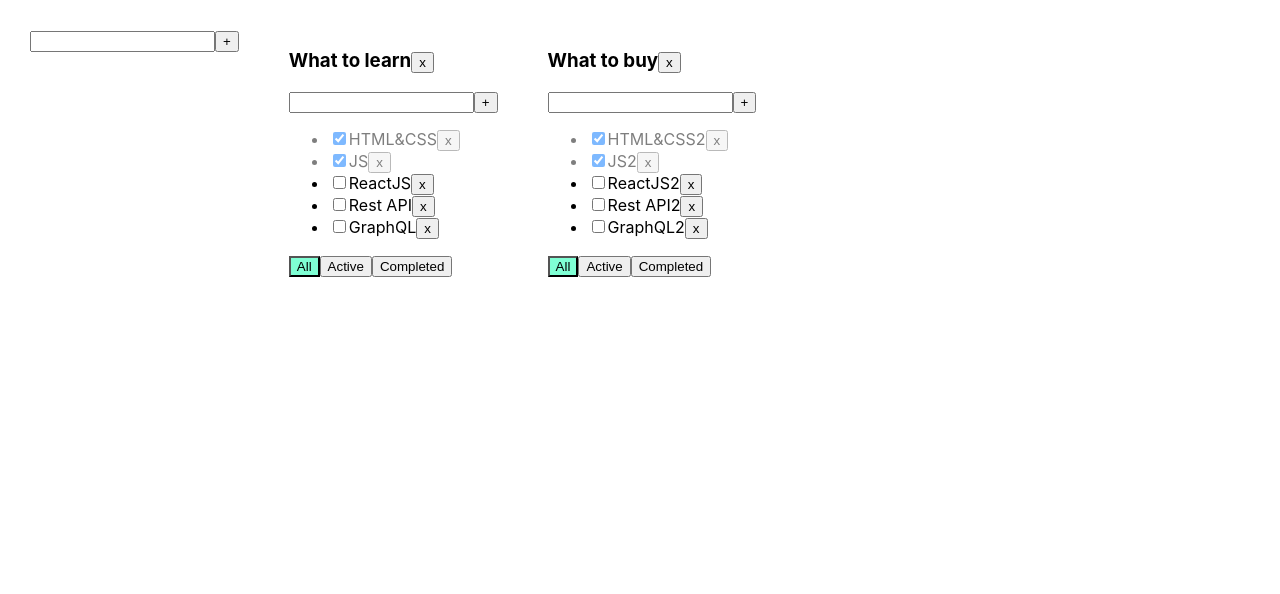
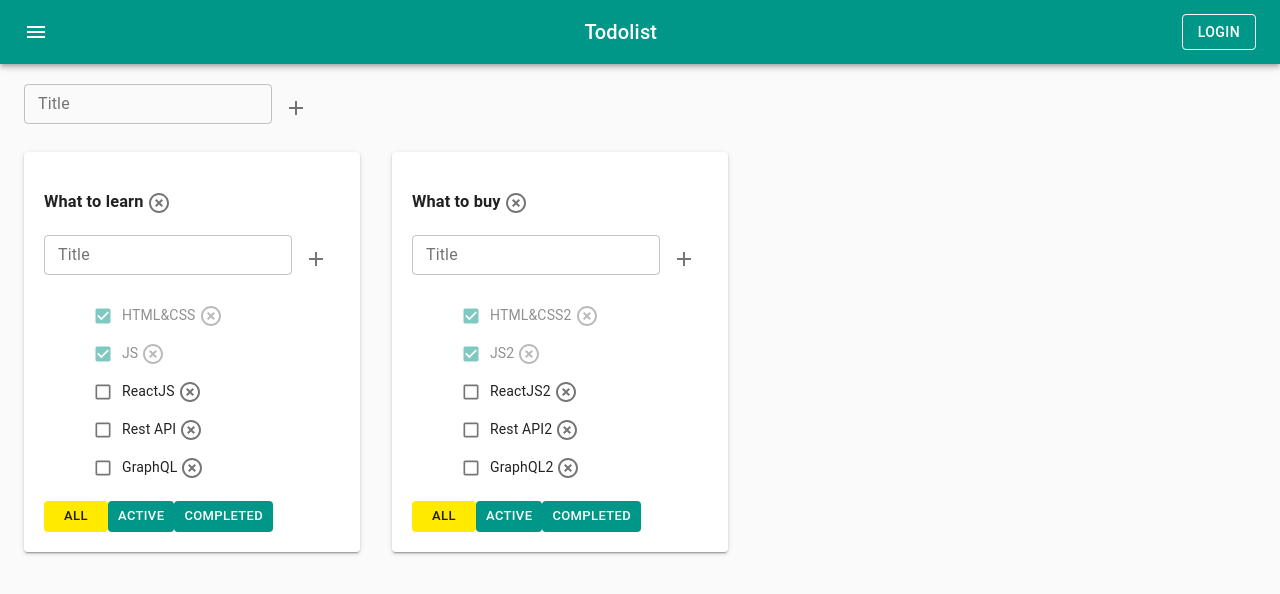
Before and after one commit to Arturp1994/it-incubator-todolist, a React (Create React App) app: page / in a window 1280 px wide. Shown: the top 594 px of the page. Built offline with nearby package versions, Linux system fonts and the light colour scheme.

Commit message:
Todo list 7

```diff
--- a/package.json
+++ b/package.json
@@ -3,6 +3,8 @@
   "version": "0.1.0",
   "private": true,
   "dependencies": {
+    "@material-ui/core": "^4.12.4",
+    "@material-ui/icons": "^4.11.3",
     "@testing-library/jest-dom": "^4.2.4",
     "@testing-library/react": "^9.3.2",
     "@testing-library/user-event": "^7.1.2",
--- a/src/AddItemForm.tsx
+++ b/src/AddItemForm.tsx
@@ -1,4 +1,7 @@
 import React, {ChangeEvent, KeyboardEvent, useState} from 'react';
+import {IconButton, TextField} from "@material-ui/core";
+import {Add} from "@material-ui/icons";
+
 
 type AddItemFormPropsType ={
     addItem: (title:string)=>void
@@ -28,12 +31,17 @@ export const AddItemForm: React.FC<AddItemFormPropsType> = ({addItem})=>{
 
     return(
         <div>
-            <input value={title}
-                   onChange={onChangeHandler}
-                   onKeyPress={onKeyPressHandlerItem}
-                   className={error ? "error" : ""}
+            <TextField
+            size={"small"}
+            variant={'outlined'}
+            value={title}
+            onChange={onChangeHandler}
+            onKeyPress={onKeyPressHandlerItem}
+            label={"Title"}
             />
-            <button onClick={onClickAddTaskItem}>+</button>
+            <IconButton onClick={onClickAddTaskItem}>
+                <Add/>
+            </IconButton>
             {error && <div className="error-message">{error}</div>}
         </div>
     )
--- a/src/App.css
+++ b/src/App.css
@@ -1,22 +1,5 @@
-.App {
-  padding: 30px;
-  display: flex;
-}
-
-.App > div {
-  margin-right: 50px;
-}
-
-.error {
-  border: red 1px solid;
-}
-
 .error-message {
   color: red;
-}
-
-.active-filter {
-  background-color: aquamarine;
 }
 
 .is-done {
--- a/src/App.tsx
+++ b/src/App.tsx
@@ -3,6 +3,8 @@ import './App.css';
 import {Todolist} from './Todolist';
 import {v1} from "uuid";
 import {AddItemForm} from "./AddItemForm";
+import {AppBar, Button, Container, Grid, IconButton, Paper, Toolbar, Typography} from "@material-ui/core";
+import {Menu} from "@material-ui/icons";
 
 export type todolistsType = {
     id: string
@@ -38,54 +40,70 @@ function App() {
         ]
     });
 
-    function removeTodolist (todolistID: string){
-        let filterTodolist = todolists.filter(tl=>tl.id !== todolistID)
+    function removeTodolist(todolistID: string) {
+        let filterTodolist = todolists.filter(tl => tl.id !== todolistID)
         setTodolists(filterTodolist)
         delete tasks[todolistID]
         setTasks({...tasks})
     }
 
     function removeTask(todolistID: string, id: string) {
-        setTasks({...tasks,[todolistID]:tasks[todolistID].filter(t => t.id != id)})
+        setTasks({...tasks, [todolistID]: tasks[todolistID].filter(t => t.id != id)})
         // let filteredTasks = tasks.filter(t => t.id != id);
         // setTasks(filteredTasks);
     }
 
     function addTask(todolistID: string, title: string) {
         let newTask = {id: v1(), title: title, isDone: false};
-        setTasks({...tasks, [todolistID]:[newTask,...tasks[todolistID]]})
+        setTasks({...tasks, [todolistID]: [newTask, ...tasks[todolistID]]})
 
     }
 
     function changeStatus(todolistID: string, taskId: string, isDone: boolean) {
-        setTasks({...tasks, [todolistID]:tasks[todolistID].map(m=>m.id===taskId ? {...m, isDone:isDone}: m)})
+        setTasks({...tasks, [todolistID]: tasks[todolistID].map(m => m.id === taskId ? {...m, isDone: isDone} : m)})
 
     }
-    const changeTaskTitle = (taskId:string, title:string, todolistID:string) => {
-        setTasks({...tasks, [todolistID]:tasks[todolistID].map(m=>m.id===taskId ? {...m, title:title}: m)})
+
+    const changeTaskTitle = (taskId: string, title: string, todolistID: string) => {
+        setTasks({...tasks, [todolistID]: tasks[todolistID].map(m => m.id === taskId ? {...m, title: title} : m)})
     }
 
     function changeFilter(todolistID: string, value: FilterValuesType) {
-        setTodolists(todolists.map(filtered=>filtered.id===todolistID ? {...filtered, filter: value} : filtered))
+        setTodolists(todolists.map(filtered => filtered.id === todolistID ? {...filtered, filter: value} : filtered))
     }
 
     function changeTodolistTitle(todolistID: string, title: string) {
-        setTodolists(todolists.map(filtered=>filtered.id===todolistID ? {...filtered, title: title} : filtered))
+        setTodolists(todolists.map(filtered => filtered.id === todolistID ? {...filtered, title: title} : filtered))
     }
 
-const addTodoList = (title:string) => {
+    const addTodoList = (title: string) => {
         const newTodoListID = v1()
         const newTodoList: todolistsType = {
             id: newTodoListID,
-        title:title,
+            title: title,
             filter: "all"
         }
-    setTodolists([newTodoList,...todolists])
-    setTasks({...tasks, [newTodoListID]:[]})
+        setTodolists([newTodoList, ...todolists])
+        setTasks({...tasks, [newTodoListID]: []})
     }
     return (
         <div className="App">
+            <AppBar position={'static'}>
+                <Toolbar style={{justifyContent: "space-between"}}>
+                    <IconButton edge='start' color='inherit' aria-label='menu'>
+                        <Menu/>
+                    </IconButton>
+                    <Typography variant={'h6'}>
+                        Todolist
+                    </Typography>
+                    <Button color="inherit" variant={'outlined'}>Login</Button>
+                </Toolbar>
+            </AppBar>
+            <Container fixed>
+                <Grid container style={{padding: "20px 0"}}>
                     <AddItemForm addItem={addTodoList}/>
+                </Grid>
+                <Grid container spacing={4}>
                     {todolists.map((t) => {
                         let tasksForTodolist = tasks[t.id];
                         if (t.filter === "active") {
@@ -95,9 +113,9 @@ const addTodoList = (title:string) => {
                             tasksForTodolist = tasks[t.id].filter(t => t.isDone === true);
                         }
                         return (
-
+                            <Grid item key={t.id}>
+                                <Paper elevation={2} style={{padding: "20px"}}>
                                     <Todolist
-                        key={t.id}
                                         todolistID={t.id}
                                         title={t.title}
                                         tasks={tasksForTodolist}
@@ -110,9 +128,12 @@ const addTodoList = (title:string) => {
                                         changeTaskTitle={changeTaskTitle}
                                         changeTodolistTitle={changeTodolistTitle}
                                     />
+                                </Paper>
+                            </Grid>
                         )
                     })}
-
+                </Grid>
+            </Container>
         </div>
     );
 }
--- a/src/EditableSpan.tsx
+++ b/src/EditableSpan.tsx
@@ -1,4 +1,5 @@
 import React, {ChangeEvent, KeyboardEvent, useState} from 'react';
+import {TextField} from "@material-ui/core";
 
 type EditableSpanPropsType = {
     title: string
@@ -28,13 +29,13 @@ const EditableSpan: React.FC<EditableSpanPropsType> = ({title, changeTitle}) =>
     }
     return (
         editMode
-            ? <input
+            ?
+            <TextField
                 value={text}
                 onChange={onChangeHandler}
                 onBlur={offEditMode}
                 onKeyPress={onKeyPresChangeTitle}
-                autoFocus
-                />
+                autoFocus/>
             : <span onDoubleClick={onEditMode}>{title}</span>
     );
 };
--- a/src/Todolist.tsx
+++ b/src/Todolist.tsx
@@ -2,6 +2,8 @@ import React, {ChangeEvent, KeyboardEvent, useState} from 'react';
 import {FilterValuesType} from './App';
 import {AddItemForm} from "./AddItemForm";
 import EditableSpan from "./EditableSpan";
+import {Button, Checkbox, IconButton} from "@material-ui/core";
+import {HighlightOff} from "@material-ui/icons";
 
 type TaskType = {
     id: string
@@ -18,9 +20,9 @@ type PropsType = {
     changeTaskStatus: (todolistID: string, taskId: string, isDone: boolean) => void
     filter: FilterValuesType
     todolistID: string
-    removeTodolist:(todolistID: string)=>void
-    changeTaskTitle:(taskId:string, title:string, todolistID:string)=>void
-    changeTodolistTitle: (todolistID: string, title: string)=>void
+    removeTodolist: (todolistID: string) => void
+    changeTaskTitle: (taskId: string, title: string, todolistID: string) => void
+    changeTodolistTitle: (todolistID: string, title: string) => void
 }
 
 export function Todolist(props: PropsType) {
@@ -32,46 +34,58 @@ export function Todolist(props: PropsType) {
 
 
     const onAllClickHandler = () => props.changeFilter(props.todolistID, "all");
-    const onActiveClickHandler = () => props.changeFilter(props.todolistID,"active");
-    const onCompletedClickHandler = () => props.changeFilter(props.todolistID,"completed");
-    const removeTodolist = ()=>props.removeTodolist(props.todolistID)
-    const changeTodoListTitle =(todolistTitle:string)=>props.changeTodolistTitle(props.todolistID, todolistTitle)
-
+    const onActiveClickHandler = () => props.changeFilter(props.todolistID, "active");
+    const onCompletedClickHandler = () => props.changeFilter(props.todolistID, "completed");
+    const removeTodolist = () => props.removeTodolist(props.todolistID)
+    const changeTodoListTitle = (todolistTitle: string) => props.changeTodolistTitle(props.todolistID, todolistTitle)
 
 
     return (
         <div>
             <h3>
                 <EditableSpan title={props.title} changeTitle={changeTodoListTitle}/>
-            <button onClick={removeTodolist}>x</button></h3>
+                <IconButton onClick={removeTodolist} size={'small'}>
+                    <HighlightOff/>
+                </IconButton>
+            </h3>
             <AddItemForm addItem={addTask}/>
-        <ul>
+            <ul style={{listStyle: "none"}}>
                 {
                     props.tasks.map(t => {
                         const onClickHandler = () => props.removeTask(props.todolistID, t.id)
                         const onChangeHandler = (e: ChangeEvent<HTMLInputElement>) => {
-                        props.changeTaskStatus(props.todolistID,t.id, e.currentTarget.checked);
+                            props.changeTaskStatus(props.todolistID, t.id, e.currentTarget.checked);
                         }
                         const changeTaskTitle = (taskTitle: string) => {
                             props.changeTaskTitle(t.id, taskTitle, props.todolistID)
                         }
                         return <li key={t.id} className={t.isDone ? "is-done" : ""}>
-                        <input type="checkbox"
-                               onChange={onChangeHandler}
-                               checked={t.isDone}/>
+                            <Checkbox size={'small'} color={'primary'} onChange={onChangeHandler} checked={t.isDone}/>
                             <EditableSpan title={t.title} changeTitle={changeTaskTitle}/>
-                        <button onClick={onClickHandler}>x</button>
+                            <IconButton onClick={onClickHandler} size={'small'}>
+                                <HighlightOff/>
+                            </IconButton>
+                            {/*<button onClick={onClickHandler}>x</button>*/}
                         </li>
                     })
                 }
             </ul>
             <div>
-            <button className={props.filter === 'all' ? "active-filter" : ""}
-                    onClick={onAllClickHandler}>All</button>
-            <button className={props.filter === 'active' ? "active-filter" : ""}
-                onClick={onActiveClickHandler}>Active</button>
-            <button className={props.filter === 'completed' ? "active-filter" : ""}
-                onClick={onCompletedClickHandler}>Completed</button>
+                <Button size={'small'}
+                        variant={'contained'}
+                        color={props.filter === 'all' ? "secondary" :'primary'}
+                        disableElevation
+                        onClick={onAllClickHandler}>All</Button>
+                <Button size={'small'}
+                        variant={'contained'}
+                        color={props.filter === 'active' ? "secondary" : 'primary'}
+                        disableElevation
+                        onClick={onActiveClickHandler}>Active</Button>
+                <Button size={'small'}
+                        variant={'contained'}
+                        color={props.filter === 'completed' ? "secondary" :'primary'}
+                        disableElevation
+                        onClick={onCompletedClickHandler}>Completed</Button>
             </div>
         </div>
     )
--- a/src/index.tsx
+++ b/src/index.tsx
@@ -1,10 +1,25 @@
-import React from 'react';
+ import React from 'react';
 import ReactDOM from 'react-dom';
 import './index.css';
 import App from './App';
 import * as serviceWorker from './serviceWorker';
+ import {createTheme, CssBaseline, ThemeProvider} from "@material-ui/core";
+ import {teal, yellow} from "@material-ui/core/colors";
 
-ReactDOM.render(<App />,  document.getElementById('root'));
+ const theme = createTheme({
+     palette:{
+         primary:teal,
+         secondary: yellow,
+         type: "light"
+     }
+ })
+
+ReactDOM.render(
+    <ThemeProvider theme={theme}>
+        <CssBaseline/>
+    <App />
+    </ThemeProvider>,
+    document.getElementById('root'));
 
 // If you want your app to work offline and load faster, you can change
 // unregister() to register() below. Note this comes with some pitfalls.
```
Also changed, not shown: 1 other file (tests, documents, lock files or other folders). Lines whose indentation alone changed are shown as unchanged.
